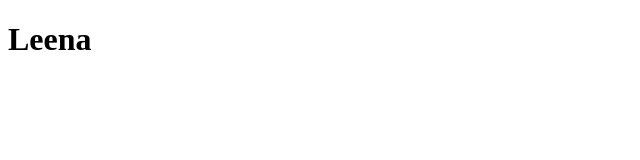
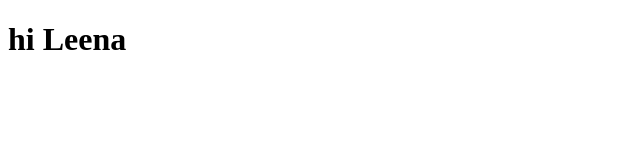
Before and after one commit to Leenaspgithub/Module1, a plain HTML site: page index.html in a window 1280 px wide. Shown: the whole page, without its empty margins (0-640 px from the left). Drawn offline with Linux system fonts and the light colour scheme.

Commit message:
Preparation of Test

```diff
--- a/index.html
+++ b/index.html
@@ -9,7 +9,7 @@
   <body>
     <div ng-controller='MsgController'>
 
-<h1> {{name}}</h1>
+<h1> hi {{name}}</h1>
 
     </div>
   </body>
```
